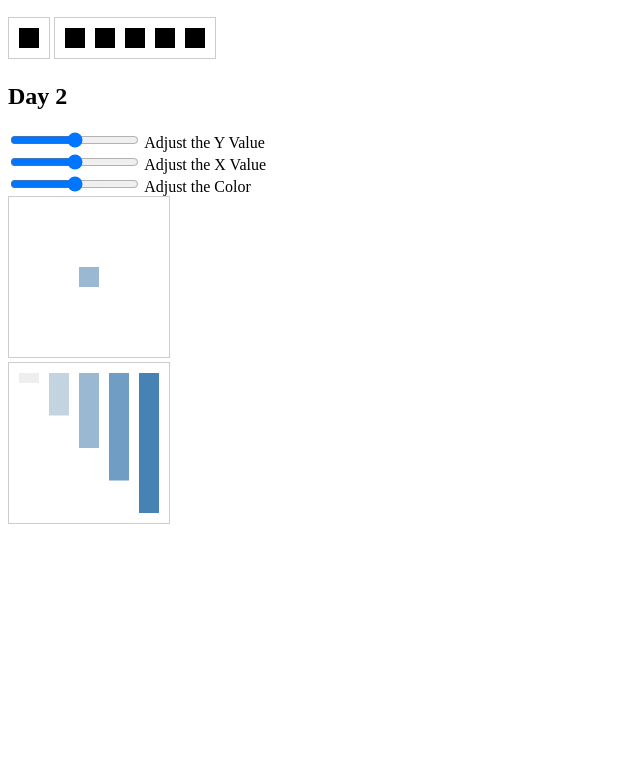
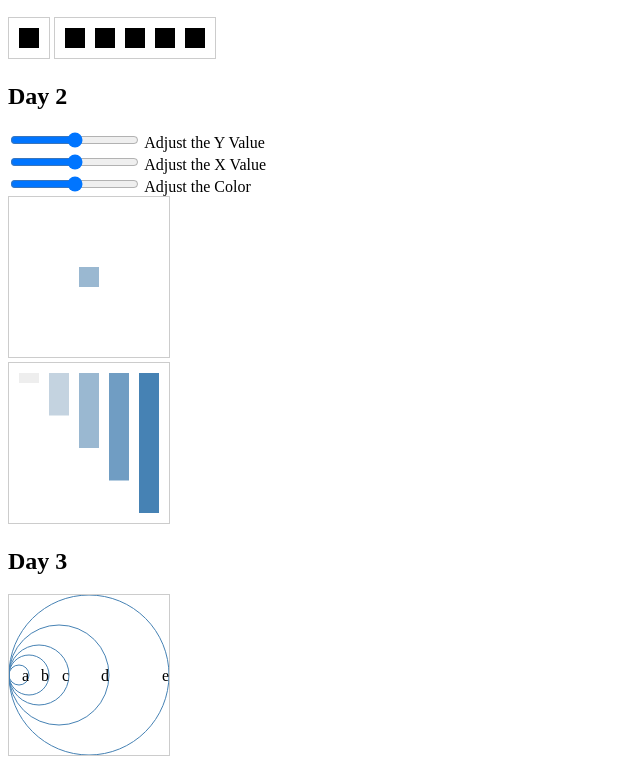
Before and after one commit to madeleine-lloyd-davies/25-days-of-d3, a website: page index.html in a window 1280 px wide. Shown: the part 110-878 px from the top of the page, without its empty margins (0-640 px from the left). Before the commit the page ends 800 px from the top, so only its background shows below. Drawn offline with nearby package versions, Linux system fonts and the light colour scheme.

Commit message:
completed day 3

```diff
--- a/index.html
+++ b/index.html
@@ -56,5 +56,14 @@
         style="border: 1px solid #ccc"
       ></svg>
     </div>
+    <h2>Day 3</h2>
+    <div>
+      <svg
+        id="day-3-svg"
+        width="160"
+        height="160"
+        style="border: 1px solid #ccc"
+      ></svg>
+    </div>
   </body>
 </html>
--- a/index.js
+++ b/index.js
@@ -144,3 +144,45 @@ function day2pt2() {
   return svgHTML;
 }
 day2pt2();
+
+function day3() {
+  const data = [
+    { name: 'a', value: 1 },
+    { name: 'b', value: 2 },
+    { name: 'c', value: 3 },
+    { name: 'd', value: 5 },
+    { name: 'e', value: 8 },
+  ];
+  const svg = d3.select('#day-3-svg');
+
+  const circles = svg.selectAll('circle').data(data);
+
+  circles
+    .enter()
+    .append('circle')
+    // set the circles' radius
+    .attr('r', (d) => d.value * 10)
+    // set the circles' x position
+    .attr('cx', (d) => d.value * 10)
+    // set the circles' y position
+    .attr('cy', 80)
+    .attr('fill', 'transparent')
+    .attr('stroke', 'steelblue');
+
+  const text = svg.selectAll('text').data(data);
+
+  text
+    .enter()
+    .append('text')
+    .attr('x', (d) => d.value * 10 * 2)
+    .attr('y', 80)
+    // This is a "magic number" in svg. It makes sure the text is vertically centered
+    .attr('dy', '0.35em')
+    // set from which direction the text expands
+    .attr('text-anchor', 'end')
+    // set the actual text
+    .text((d) => d.name);
+
+  return svg;
+}
+day3();
```
